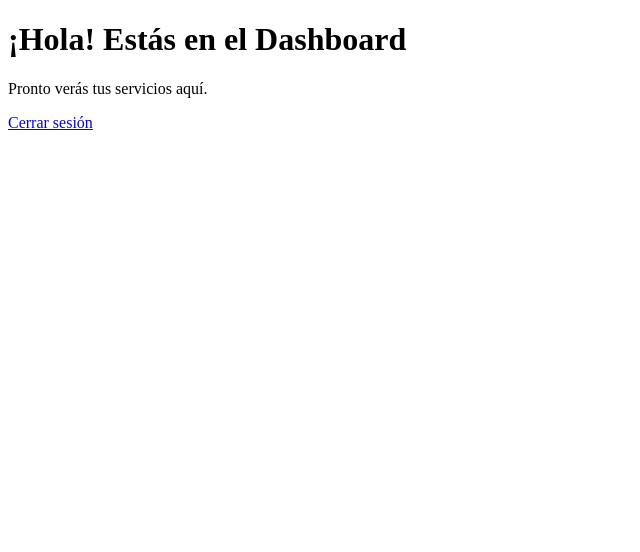
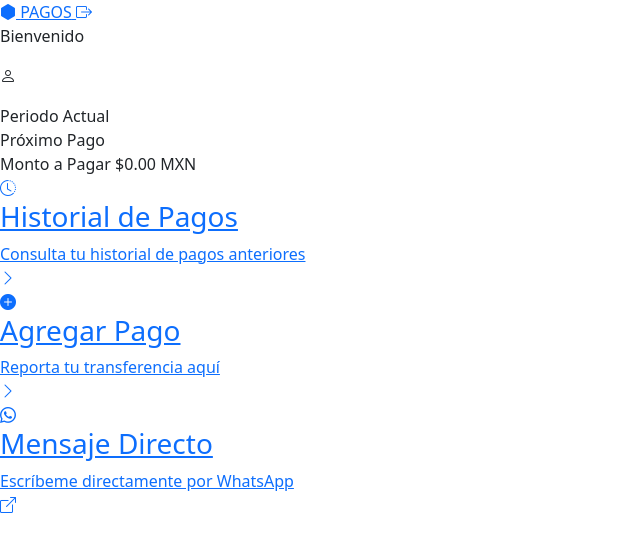
Before and after one commit to AxelNV03/GestorPagos-Streaming, a Flask app: template app/templates/user/dashboard.html in a window 1280 px wide. Shown: the top 552 px of the page, without its empty margins (0-640 px from the left). Run offline with Flask 3, Linux system fonts and the light colour scheme; the template is opened without the code that fills it, so the values that code supplies are empty; parts of the project's set-up code (start-up, migrations or seed data) failed here and were passed over.

Commit message:
Correccion en auth de rutas

```diff
--- /dev/null
+++ b/app/templates/layouts/user.html
@@ -0,0 +1,31 @@
+<!DOCTYPE html>
+<html lang="es">
+<head>
+    <meta charset="UTF-8">
+    <meta name="viewport" content="width=device-width, initial-scale=1.0, maximum-scale=1.0, user-scalable=no">
+    <title>{% block title %}User | Access Stream{% endblock %}</title>
+
+    <link rel="stylesheet" href="https://cdn.jsdelivr.net/npm/bootstrap-icons@1.11.3/font/bootstrap-icons.min.css">
+    <link rel="stylesheet" href="https://fonts.googleapis.com/css2?family=Montserrat:wght@400;600;700;800&display=swap">
+    <link href="https://cdn.jsdelivr.net/npm/bootstrap@5.3.0/dist/css/bootstrap.min.css" rel="stylesheet">
+
+    <!-- User CSS dinámico -->
+    {% for css_file in user_css %}
+        <link rel="stylesheet" href="{{ url_for('static', filename='css/user/' + css_file) }}">
+    {% endfor %}
+
+    {% block head %}{% endblock %}
+</head>
+<body>
+    {% block header %}
+        {% include 'user/components/top_bar.html' %}
+    {% endblock %}
+
+    <main>
+        {% block main_content %}{% endblock %}
+    </main>
+
+    <script src="https://cdn.jsdelivr.net/npm/bootstrap@5.3.0/dist/js/bootstrap.bundle.min.js"></script>
+    {% block scripts %}{% endblock %}
+</body>
+</html>
--- /dev/null
+++ b/app/templates/user/components/top_bar.html
@@ -0,0 +1,10 @@
+<!-- ══════════ NAVBAR ══════════ -->
+<nav class="tidal-navbar">
+    <a class="tidal-logo" href="#">
+        <i class="bi bi-hexagon-fill tidal-icon-custom"></i>
+        <span class="tidal-wordmark">PAGOS</span>
+    </a>
+    <a href="{{ url_for('user.logout') }}" class="tidal-logout-btn" aria-label="Cerrar Sesión">
+        <i class="bi bi-box-arrow-right"></i>
+    </a>
+</nav>
--- a/app/templates/user/dashboard.html
+++ b/app/templates/user/dashboard.html
@@ -1,9 +1,139 @@
-<!DOCTYPE html>
-<html>
-<head><title>Dashboard</title></head>
-<body>
-    <h1>¡Hola! Estás en el Dashboard</h1>
-    <p>Pronto verás tus servicios aquí.</p>
-    <a href="{{ url_for('auth.logout') }}">Cerrar sesión</a>
-</body>
-</html>
+{% extends "layouts/user.html" %}
+{% block title %}Inicio | Access Stream{% endblock %}
+
+{% block main_content %}
+
+<section class="user-card-section">
+    <div class="tidal-profile-card">
+
+        <p class="welcome-text">Bienvenido</p>
+
+        <div class="profile-header-block">
+            <div class="avatar-icon">
+                <i class="bi bi-person"></i>
+            </div>
+            <h2 class="user-main-name">{{ data.user.nombres | lower | title }}</h2>
+            <p class="user-phone">{{ data.user.telefono }}</p>
+        </div>
+
+        <div class="info-details-grid">
+            <div class="info-item">
+                <span class="info-label">Periodo Actual</span>
+                <span class="info-value">{{ data.periodo.nombre_mes }} {{ data.periodo.anio }}</span>
+            </div>
+
+            <div class="info-item">
+                <span class="info-label">Próximo Pago</span>
+                <span class="info-value {{ data.clase_pago }}">
+                    {{ data.periodo.limite_pago }}
+                </span>
+            </div>
+
+            <div class="info-item full-width">
+                <span class="info-label">Monto a Pagar</span>
+                <span class="info-value info-price">${{ "%.2f"|format(data.total_pendiente) }} MXN</span>
+            </div>
+        </div>
+    </div>
+</section>
+
+<!-- Alerts según estado -->
+{% if data.clase_pago == 'pago-normal' %}
+<div class="alert-card-container">
+    <div class="alert-card aprobado">
+        <div class="alert-icon"><i class="bi bi-shield-check"></i></div>
+        <div class="alert-text">
+            <strong>Al día</strong>
+            <span>Todos tus pagos están cubiertos este mes.</span>
+        </div>
+    </div>
+</div>
+{% elif data.clase_pago == 'pago-vencido' %}
+<div class="alert-card-container">
+    <div class="alert-card vencido">
+        <div class="alert-icon"><i class="bi bi-exclamation-circle-fill"></i></div>
+        <div class="alert-text">
+            <strong>Aviso de sistema</strong>
+            <span>Tu pago de este mes está atrasado. Evita la suspensión del servicio.</span>
+        </div>
+    </div>
+</div>
+{% elif data.clase_pago == 'pago-hoy' %}
+<div class="alert-card-container">
+    <div class="alert-card urgente">
+        <div class="alert-icon"><i class="bi bi-clock-fill"></i></div>
+        <div class="alert-text">
+            <strong>¡Fecha Corte!</strong>
+            <span>Realiza tu pago hoy para evitar recargos.</span>
+        </div>
+    </div>
+</div>
+{% endif %}
+
+<!-- Cobros del Mes -->
+{% if data.cobros_mes %}
+<div class="cobros-mes-container">
+    <h3 class="section-title">Mis Cobros - {{ data.periodo.nombre_mes }} {{ data.periodo.anio }}</h3>
+
+    <div class="cobros-totales">
+        {% if data.total_pendiente > 0 %}
+        <span class="total-pendiente">⏳ Pendiente: ${{ "%.2f"|format(data.total_pendiente) }}</span>
+        {% endif %}
+        {% if data.total_pagado > 0 %}
+        <span class="total-pagado">✅ Pagado: ${{ "%.2f"|format(data.total_pagado) }}</span>
+        {% endif %}
+    </div>
+
+    {% for cobro in data.cobros_mes %}
+    <div class="cobro-card {{ 'cobro-pagado' if cobro.estado == 'pagado' else 'cobro-pendiente' }}">
+        <div class="cobro-card-left">
+            <span class="cobro-plataforma">{{ cobro.plataforma }}</span>
+            <span class="cobro-motivo">{{ cobro.motivo or 'Mensualidad' }}</span>
+        </div>
+        <div class="cobro-card-right">
+            <span class="cobro-monto">${{ "%.2f"|format(cobro.monto) }}</span>
+            <span class="cobro-estado">{{ '✅' if cobro.estado == 'pagado' else '⏳' }}</span>
+        </div>
+    </div>
+    {% endfor %}
+</div>
+{% endif %}
+
+<!-- Menú -->
+<div class="menu-cards-container">
+    <a href="{{ url_for('user.historial') }}" class="menu-card">
+        <div class="menu-card-content">
+            <div class="menu-icon"><i class="bi bi-clock-history"></i></div>
+            <div class="menu-text">
+                <h3>Historial de Pagos</h3>
+                <span>Consulta tu historial de pagos anteriores</span>
+            </div>
+        </div>
+        <div class="menu-arrow"><i class="bi bi-chevron-right"></i></div>
+    </a>
+
+    <a href="{{ url_for('user.seccion_comprobante') }}" class="menu-card">
+        <div class="menu-card-content">
+            <div class="menu-icon icon-blue"><i class="bi bi-plus-circle-fill"></i></div>
+            <div class="menu-text">
+                <h3>Agregar Pago</h3>
+                <span>Reporta tu transferencia aquí</span>
+            </div>
+        </div>
+        <div class="menu-arrow"><i class="bi bi-chevron-right"></i></div>
+    </a>
+
+    <a href="https://wa.me/527774399424?text=Hola!%20Soy%20{{ data.user.nombres | lower | title }},%20tengo%20dudas%20con%20el%20servicio"
+       target="_blank" class="menu-card">
+        <div class="menu-card-content">
+            <div class="menu-icon icon-green"><i class="bi bi-whatsapp"></i></div>
+            <div class="menu-text">
+                <h3>Mensaje Directo</h3>
+                <span>Escríbeme directamente por WhatsApp</span>
+            </div>
+        </div>
+        <div class="menu-arrow"><i class="bi bi-box-arrow-up-right"></i></div>
+    </a>
+</div>
+
+{% endblock %}
```
Also changed, not shown: app/routes/admin/__init__.py (+16 -1 lines), app/routes/user/__init__.py (+24 -3 lines), app/services/admin_service.py (+7 -5 lines), app/services/cobro_service.py (+43 -35 lines), app/static/js/admin/seccion_comprobantes.js (+16 -6 lines), app/__init__.py (line endings or trailing spaces).
